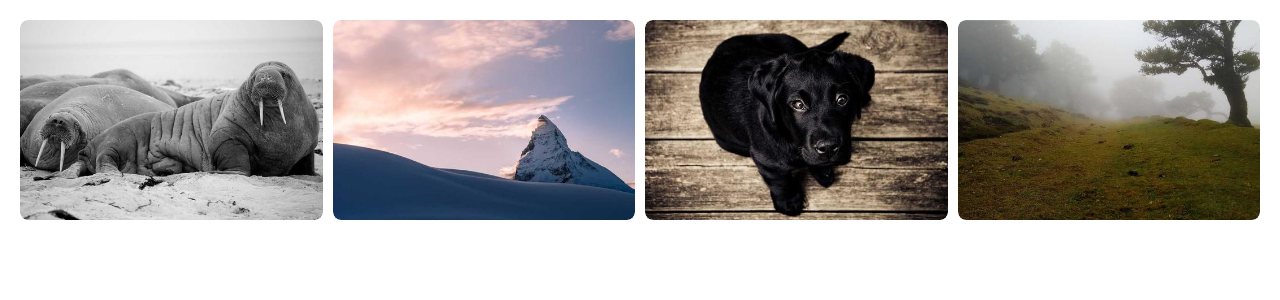
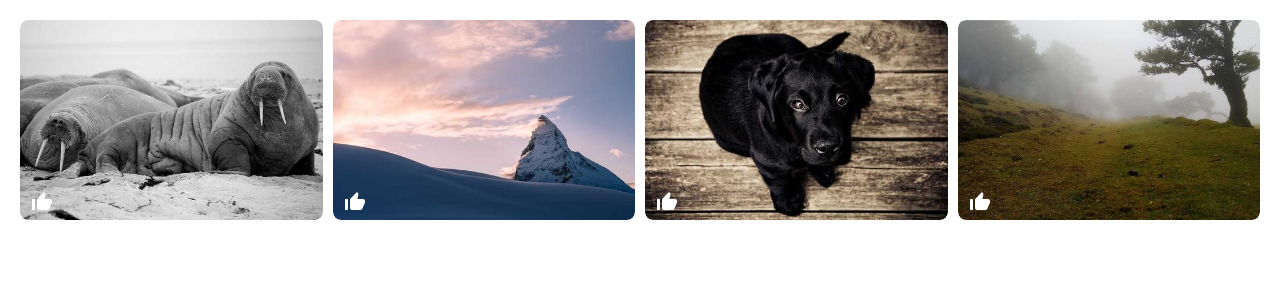
Before and after one commit to BanuDanabakiyam/PhotoGallery, a React (Create React App) app in the folder onlinephotogallery/: page / in a window 1280 px wide. Shown: the top 300 px of the page. Built offline with nearby package versions, Linux system fonts and the light colour scheme.

Commit message:
addingLikeButton

```diff
--- a/onlinephotogallery/src/components/gallery/Gallery.css
+++ b/onlinephotogallery/src/components/gallery/Gallery.css
@@ -14,6 +14,7 @@
 }
 
 .pics img {
+    position: relative;
     width: 100%;
     display: block;
     border-radius: 8px;
@@ -59,6 +60,13 @@
         grid-template-columns: repeat(2, minmax(0, 1fr));
     }
 }
+.like{
+ position: absolute;
+ margin-top: -30px ;
+ padding-left: 10px;
+ margin-right: 350px;
+ color: white;
+}
 
 @media screen and (min-width: 1024px) {
     .grid-container {
--- a/onlinephotogallery/src/components/gallery/Gallery.js
+++ b/onlinephotogallery/src/components/gallery/Gallery.js
@@ -5,6 +5,7 @@ import image3 from '../image/image3.jpg';
 import image4 from '../image/image4.jpg';
 import '../gallery/Gallery.css'
 import CloseIcon from '@mui/icons-material/Close';
+import ThumbUpAltIcon from '@mui/icons-material/ThumbUpAlt';
 
 export const Gallery = () => {
     let imageData = [
@@ -35,13 +36,23 @@ export const Gallery = () => {
         setItemImage(false);
     }
 
+    const handleLikeButton =(id) => {
+        console.log("Liked image");
+    }
+
     return (
         <>
         <div className="gallery-wrapper">
             <div className="grid-container">
                 {imageData.map((item,index) => (
                     <div className="pics" key={index} onClick={() => getImage(item.imgsrc)}>
+
                         <img src={item.imgsrc} alt={`Image ${item.id}`}  />
+                        <div className="like" onClick={(e) => {e.stopPropagation();
+                            handleLikeButton(item.id)}}>
+                                <ThumbUpAltIcon/>
+                            </div>
+
                     </div>
                 ))}
             </div>
```
